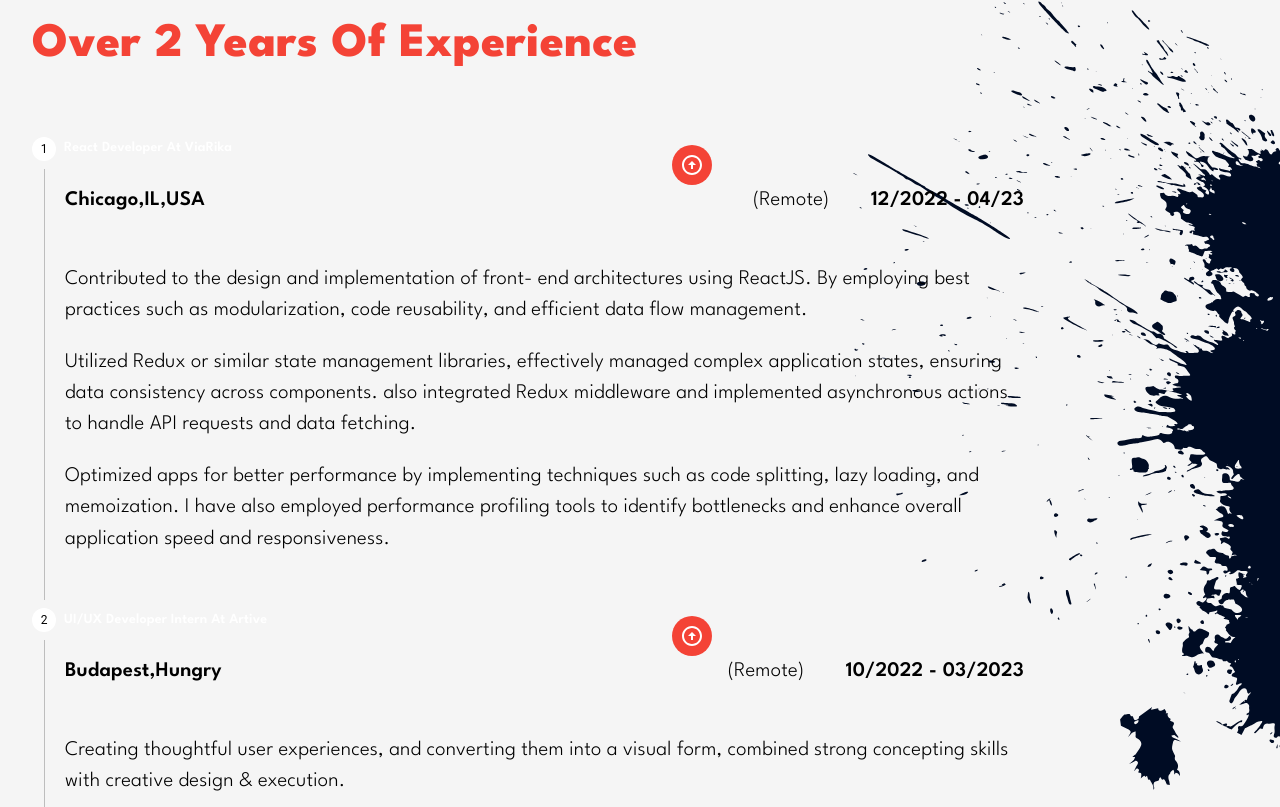
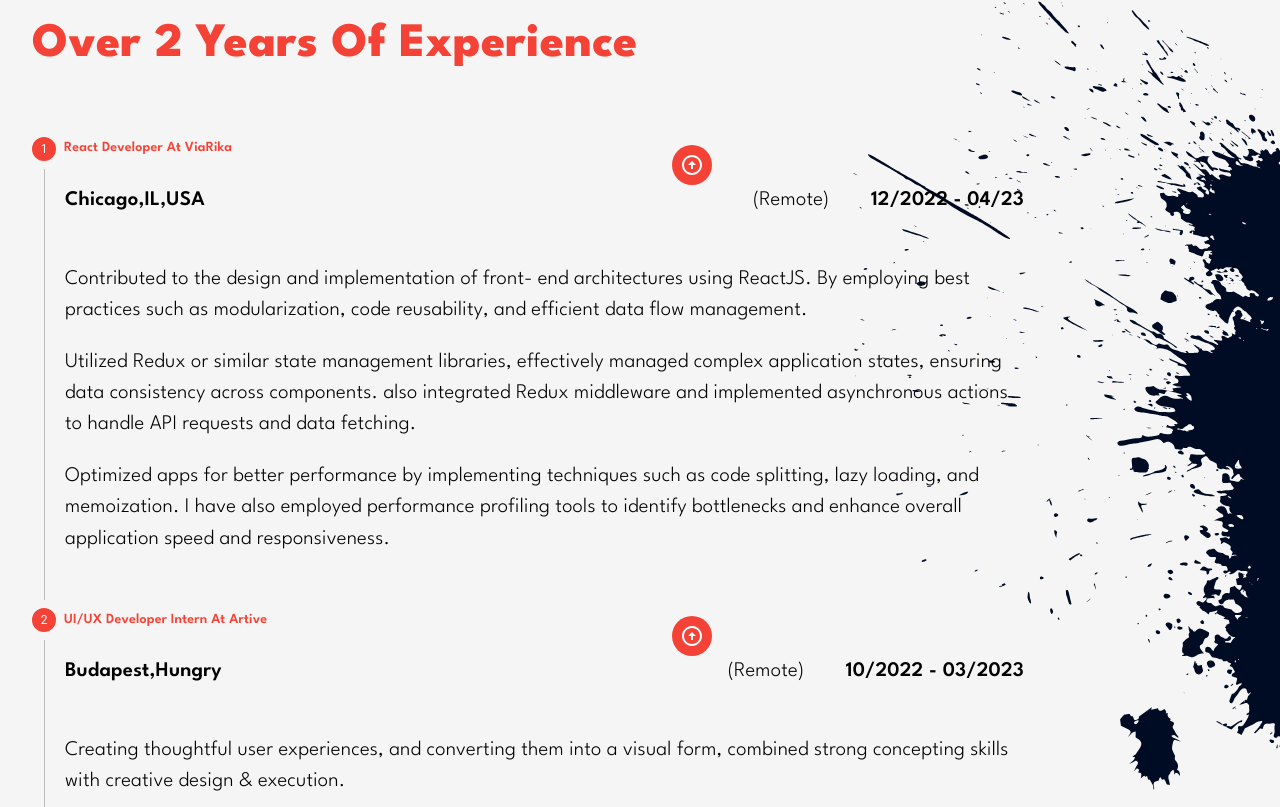
Before and after one commit to GeekkyCoder/Portfolio-2023, a React (Vite) app: page / in a window 1280 px wide. Shown: the part 1433-2240 px from the top of the page. Built offline with nearby package versions, Linux system fonts and the light colour scheme.

Commit message:
new build anf fixed color accent

```diff
--- a/src/components/experience/stepper/stepper.component.tsx
+++ b/src/components/experience/stepper/stepper.component.tsx
@@ -30,18 +30,18 @@ const VerticalStepper = () => {
       <Stepper
         orientation="vertical"
         sx={{
-          "& .MuiStepIcon-root.Mui-active": { color: "#fff" },
+          "& .MuiStepIcon-root.Mui-active": { color: "#F44336" },
           "& .MuiStepLabel-label.Mui-active": {
             fontFamily: "League Spartan",
-            color: "#fff",
-            fontWeight:600
+            fontWeight:600,
+            color:"#F44336",
           },
-          "& .MuiStepIcon-text": { fill: "#000" },
+          "& .MuiStepIcon-text": { fill:"#fff" },
         }}
       >
         {contentSteps.map((step) => (
           <Step active expanded key={step.label} sx={{ position: "relative" }}>
-            <StepLabel>{step?.label}</StepLabel>
+            <StepLabel >{step?.label}</StepLabel>
             <Box sx={{ position: "absolute", top: {xs:"2rem",md:"1rem"}, left: {xs:"20rem",md:"40rem"}}}>
               {step?.show ? (
                 <Avatar sx={{ bgcolor: "#F44336" }}>
```
Also changed, not shown: 2 other files (tests, documents, lock files or other folders).
